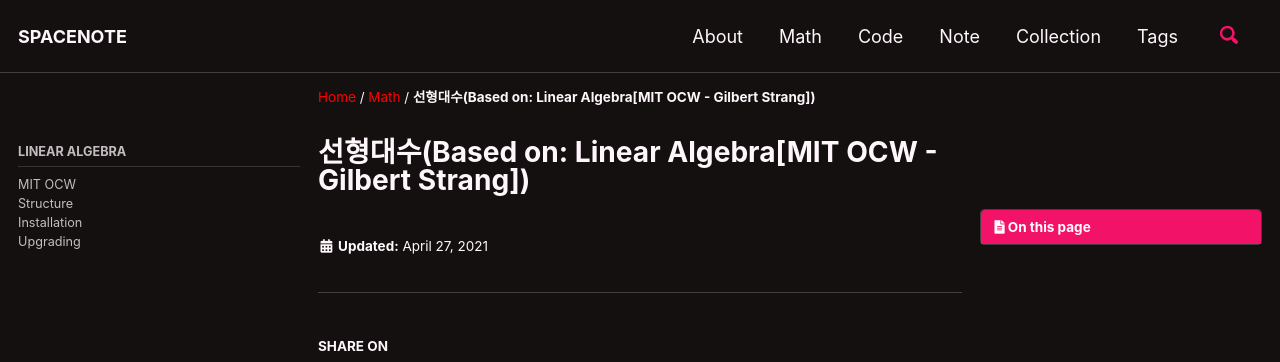
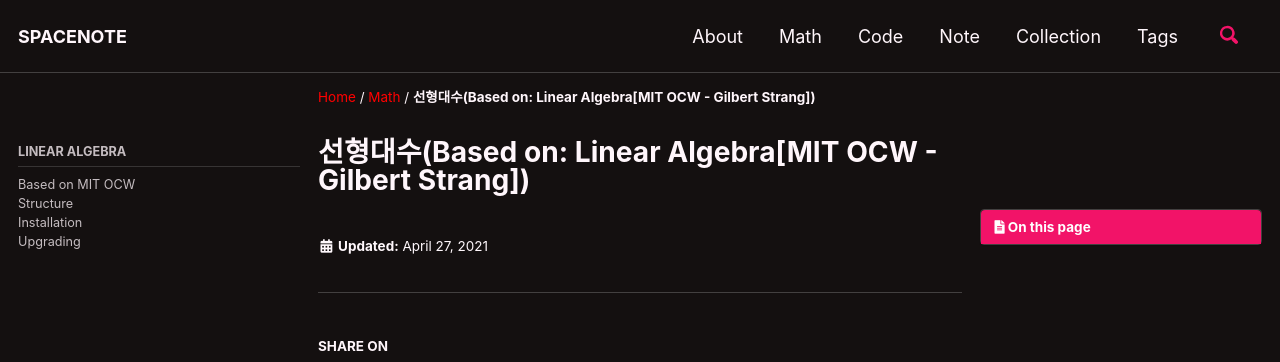
Before and after one commit to peterjhpark1205/peterjhpark1205.github.io, a Jekyll site: the page built from _math/01.Linear_Algebra(MIT OCW).md, in a window 1280 px wide. Shown: the top 362 px of the page. Built offline with Jekyll 4.4.1, drawn with Linux system fonts in a browser that asks for light colours; cached includes are drawn as plain includes; comment, search, counter and statistics services are not loaded; a style sheet for code colours, icons or effects is not loaded.

Commit message:
Update navigation.yml

```diff
--- a/_data/navigation.yml
+++ b/_data/navigation.yml
@@ -16,8 +16,8 @@
 math:
   - title: "Linear Algebra"
     children:
-      - title: "MIT OCW"
-        url: /math/mit-ocw/
+      - title: "Based on MIT OCW"
+        url: /math/linal-mit-ocw/
       - title: "Structure"
         url: /docs/structure/
       - title: "Installation"
@@ -28,8 +28,8 @@
 code:
   - title: "Machine Learning"
     children:
-      - title: "Coursera"
-        url: /code/coursera/
+      - title: "Based on Coursera"
+        url: /code/ml-coursera/
 
 
 
```
